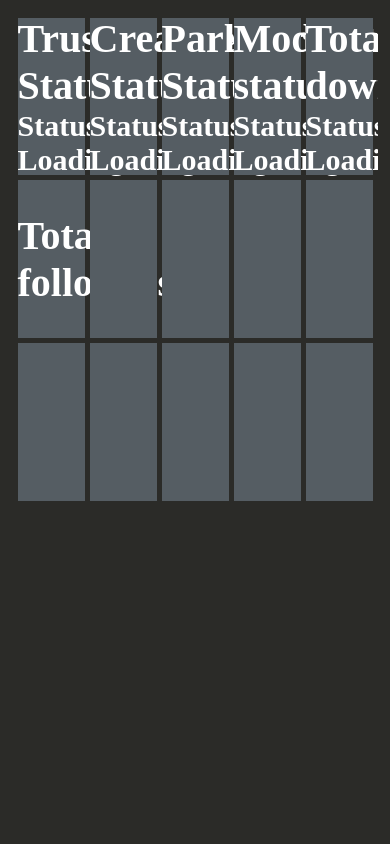
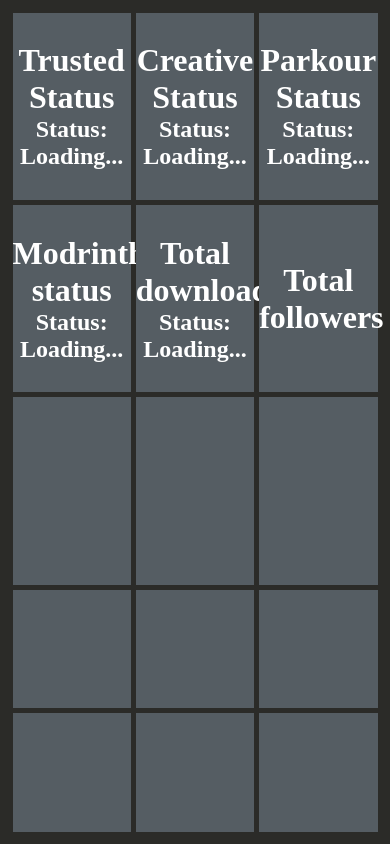
Before and after one commit to lukasabbe/lukas_status, a plain HTML site: page index.html in a window 390 px wide. Drawn offline with Linux system fonts and the light colour scheme; no server answers.

Commit message:
alot beter phone version

```diff
--- a/style.css
+++ b/style.css
@@ -17,16 +17,16 @@ body, html {
     display: grid;
     grid-template-columns: repeat(5, 1fr);
     grid-template-rows: repeat(5, 1fr);
-    gap: 5px; /* Reduced gap size */
-    width: calc(100vw - 25px); /* Adjusting for smaller gaps */
-    height: calc(100vh - 25px); /* Adjusting for smaller gaps */
+    gap: 5px;
+    width: calc(100vw - 25px);
+    height: calc(100vh - 25px);
     padding: 5px;
 }
 
 .square {
     background-color: #555d63;
     width: 100%;
-    padding-bottom: 100%; /* This makes the div a square */
+    padding-bottom: 100%;
     position: relative;
 }
 
@@ -40,3 +40,19 @@ body, html {
     font-size: 20px;
     text-align: center;
 }
+
+/* Media query for smaller screens */
+@media (max-width: 600px) {
+    .grid-container {
+        grid-template-columns: repeat(3, 1fr);
+        grid-template-rows: repeat(3, 1fr);
+        gap: 5px;
+        width: calc(100vw - 15px);
+        height: calc(100vh - 15px);
+        padding: 5px;
+    }
+
+    .content {
+        font-size: 16px;
+    }
+}
```
